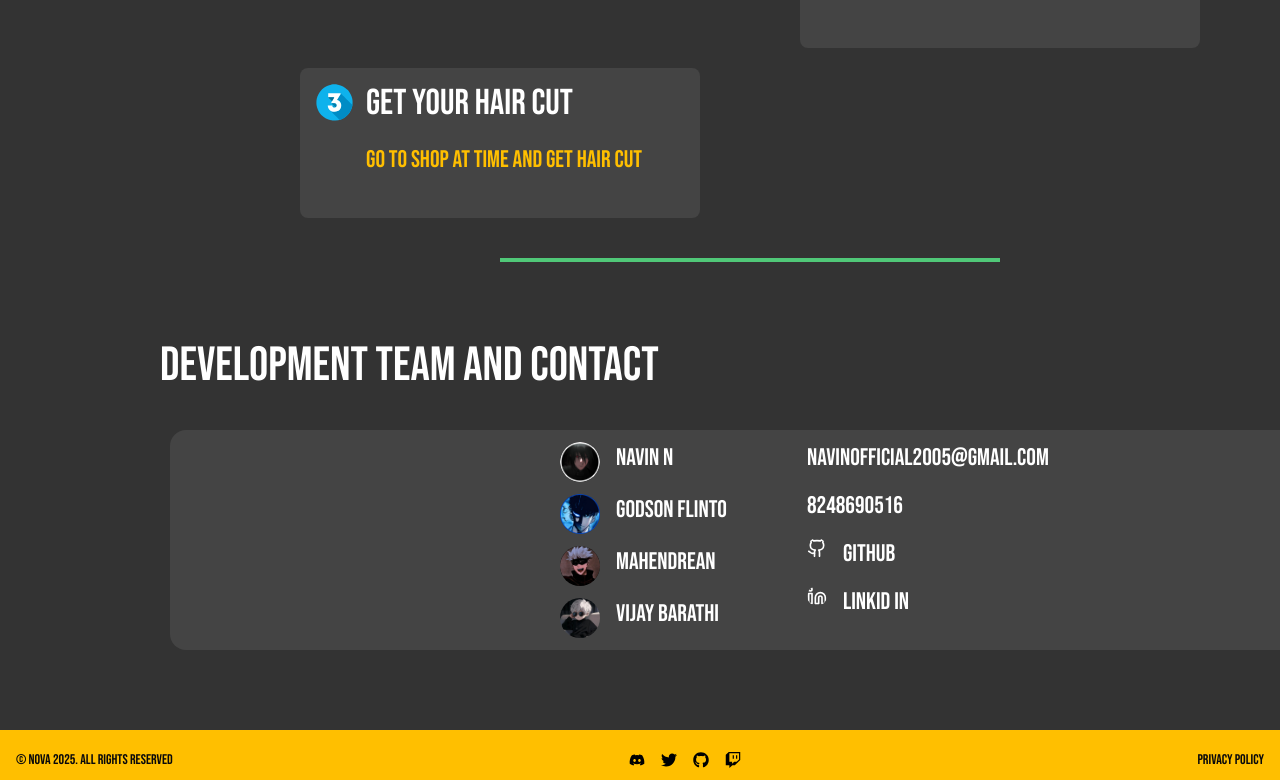
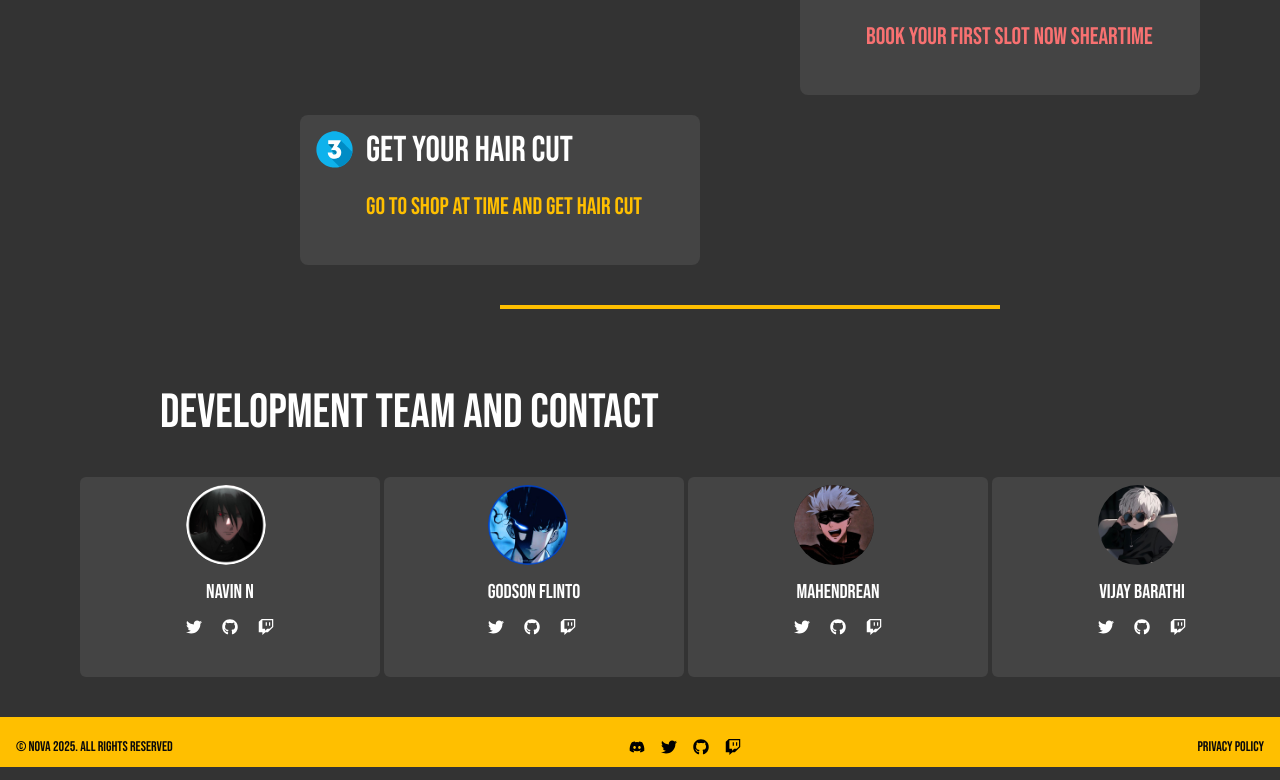
Before and after one commit to NAVIN0507/sheartime, a Next.js app: page / in a window 1280 px wide. Shown: the part 1104-1884 px from the top of the page. Built offline with nearby package versions, Linux system fonts and the light colour scheme.

Commit message:
Modified Welcome Page

```diff
--- a/app/globals.css
+++ b/app/globals.css
@@ -73,7 +73,7 @@ body {
 
 @layer utilities{
   .main-navbar{
-    @apply bg-primary-1 flex flex-row p-4 hidden sm:block  cursor-pointer w-full
+    @apply bg-primary-1 flex flex-row p-4 hidden sm:block  cursor-pointer w-full sticky
   }
   .hero-card{
     @apply flex flex-row gap-20  mt-[100px] ml-40  text-[50px] w-full
@@ -82,7 +82,7 @@ body {
     @apply bg-secondry-3 border-r-0  text-foreground p-6 rounded-md cursor-pointer hover:translate-x-4 hover:transition-all
   }
   .video-player{
-    @apply w-[600px] h-[350px]   ml-[200px]
+    @apply w-[600px] h-[300px] mb-[200px]   ml-[100px]
   }
 }
 /* In your global styles (e.g., styles/globals.css) */
@@ -170,7 +170,7 @@ body {
 }
 @layer utilities{
   .guide-card{
-    @apply bg-primary-2 w-[400px] h-[150px] p-4 rounded-lg hover:translate-x-2 hover:transition-all cursor-pointer
+    @apply bg-primary-2 w-[400px] h-[150px] p-4 rounded-lg hover:translate-x-2 hover:transition-all cursor-pointer max-lg:flex-col max-lg:ml-[-200px] max-lg:justify-start max-lg:items-start
   }
   .guide-info{
     @apply mt-20 text-white ml-[300px]
@@ -180,5 +180,5 @@ body {
   }
 }
 .line{
-  @apply w-[500px]  border-2 items-center justify-center ml-[500px] mt-10 border-green-1
+  @apply w-[500px]  border-2 items-center justify-center ml-[500px] mt-10 border-secondry-1  max-lg:hidden
 }
--- a/app/page.tsx
+++ b/app/page.tsx
@@ -5,8 +5,9 @@ import Navbar from "@/components/Navbar";
 import Testimonial from "@/components/Testimonial";
 import { cn } from "@/lib/utils";
 import Image from "next/image";
+import { developers } from "@/constants";
+export default function Home() {
 
-export default function Home() {
   return (
    <section className="flex flex-col">
     <div className="flex flex-col">
@@ -25,8 +26,12 @@ export default function Home() {
       </div>
       <div className="line" />
       <div>
-        <h1 className={cn("guide-title" , 'text-green-4')}>Development Team and Contact</h1>
-        <Testimonial/>
+        <h1 className={cn("guide-title max-lg:hidden")}>Development Team and Contact</h1>
+        <div className=" grid grid-cols-4 gap-4 items-center ml-20 mt-10 mb-10">
+          {developers.map((dev)=>( <Testimonial name={dev.name} image={dev.image} role={dev.role}/>))}
+
+
+        </div>
       </div>
           </div>
           <Footer/>
--- a/components/Footer.tsx
+++ b/components/Footer.tsx
@@ -10,7 +10,7 @@ const links =[
 ]
 const Footer = () => {
   return (
-    <footer className='bg-secondry-1 w-full h-[50px]'>
+    <footer className='bg-secondry-1 w-full h-[50px] max-lg:w-[500px] max-lg:h-[110px] max-lg:mt-[60px]'>
          <div className='container mx-auto flex flex-col items-center justify-between gap-4 px-4 md:flex-row mt-5'>
             <p className='text-center text-sm md:text-left'>
                  &copy; Nova 2025. All rights reserved
--- a/components/Guidecard.tsx
+++ b/components/Guidecard.tsx
@@ -9,7 +9,7 @@ interface Props{
 }
 const Guidecard = ({title , imageUrl , des , className}:Props) => {
   return (
-    <div className={cn(  className ?    className:'guide-info'  ) }>
+    <div className={cn(  className ? className :'guide-info'  ) }>
     <div className='flex flex-col guide-card'>
         <div className='flex flex-row gap-2'>
         <Image
--- a/components/HeroCard.tsx
+++ b/components/HeroCard.tsx
@@ -23,9 +23,9 @@ const HeroCard = () => {
         </Button>
     </div>
     </div>
-    <div className='video-player'>
+    <div className='video-player mt-[-100px] bg-primary-2 max-lg:hidden '>
 
-         {/* <Herocarousel/> */}
+         <Herocarousel/>
          {/* <HeroCircle/> */}
     </div>
   </section>
--- a/components/Herocarousel.tsx
+++ b/components/Herocarousel.tsx
@@ -13,6 +13,7 @@ infiniteLoop
 interval={2000}
 showArrows={false}
 showStatus={false}
+
 >
 {heroImages.map((item)=>(
     <Image
--- a/components/Testimonial.tsx
+++ b/components/Testimonial.tsx
@@ -3,48 +3,37 @@ import { GithubIcon, LinkedinIcon } from 'lucide-react'
 import Image from 'next/image'
 import Link from 'next/link'
 import React from 'react'
+import { FaDiscord, FaGithub, FaTwitch, FaTwitter } from 'react-icons/fa'
+const links =[
 
-const Testimonial = () => {
+    {href:'https://twitter.com' , icon :<FaTwitter/>},
+    {href:'https://github.com' , icon :<FaGithub/>},
+    {href:'https://twitch.com' , icon :<FaTwitch/>}
+
+
+]
+interface Props {
+    name:string;
+    role:string;
+    image:string;
+}
+const Testimonial = ({name , role , image}:Props) => {
   return (
- <div className=' ml-[170px] mt-10 grid grid-cols-4 gap-2 mb-20'>
-    <div className='w-[1200px] h-[220px] bg-primary-2 rounded-2xl'>
-        <div className='flex flex-row gap-10 ml-[350px]'>
-            <ul className='text-white tex-2xl'>
-                {developers.map((dev)=>(
-                   <div className='flex flex-col mt-3 ml-10'  key={dev.name}>
-                    <Link href="/" className='flex flex-row gap-4'>
-                    <Image
-                    src={dev.image}
-                    alt=''
-                    width={40}
-                    height={40}
-                    className='rounded-full object-fill'
-                    />
-                    <li className='text-2xl'>
-                        {dev.name}
-                    </li>
+ <div className='w-[300px] h-[200px]  items-center text-center justify-center cursor-pointer delay-500 ease-in-out bg-primary-2 rounded-md '>
+    <div className='flex flex-col items-center'>
+        <div>
+            <Image src={image} alt={name} width={80} height={80} className='rounded-full object-fill mt-2' />
+            <p className='text-[20px] text-white mt-3'>{name}</p>
+            <div className='flex flex-row gap-5 mt-3'>
+            {links.map((link)=>(
+    <a key={link.href} href={link.href} target='_blank' rel='noopener noreferrer' className='text-white transition-colors duration-500 ease-in-out hover:text-green-1'>
+        {link.icon}
+    </a>
+))}
+</div>
 
-                    </Link>
-                   </div>
-                ))}
-            </ul>
-             <ul className='text-white tex-2xl'>
-                <div className='flex flex-col mt-3 ml-10 text-2xl flex-wrap gap-4'>
-                <li>navinofficial2005@gmail.com</li>
-                <li>8248690516</li>
-                <div className='flex flex-row gap-4'>
-                    <GithubIcon className='rounded-full' width={20} height={20}/>
-                <li>GitHub</li>
-                </div>
-                 <div className='flex flex-row gap-4'>
-                    <LinkedinIcon className='rounded-full' width={20} height={20}/>
-                <li>Linkid In</li>
-                </div>
-                </div>
-            </ul>
         </div>
     </div>
-
  </div>
   )
 }
--- a/constants/index.ts
+++ b/constants/index.ts
@@ -1,11 +1,11 @@
 import { FaDiscord, FaGithub, FaTwitch, FaTwitter } from 'react-icons/fa'
 export const mainNavItems = ["Home" ,"About" , "Contact"]
 export const heroImages =[
-    {imageUrl:'/images/hero1.svg' , alt:'hero1'},
-    {imageUrl:'/images/hero2.svg' , alt:'hero2'},
+    {imageUrl:'/icons/logo-main.svg' , alt:'hero1'},
+
 ]
 export const developers = [
-    {name: 'Navin N', image: '/sample/sasuke.jpg' , role:"Backend"},
+    {name: 'Navin N', image: '/sample/sasuke.jpg' , role:"Backend" },
     {name: 'Godson Flinto', image: '/sample/jinwo.jpg' , role:"DataBase"},
     {name: 'Mahendrean', image: '/sample/gogo.jpg' , role:"Frontend"},
     {name: 'Vijay Barathi', image: '/sample/killu.jpg' , role:"UI/UX"},
```
